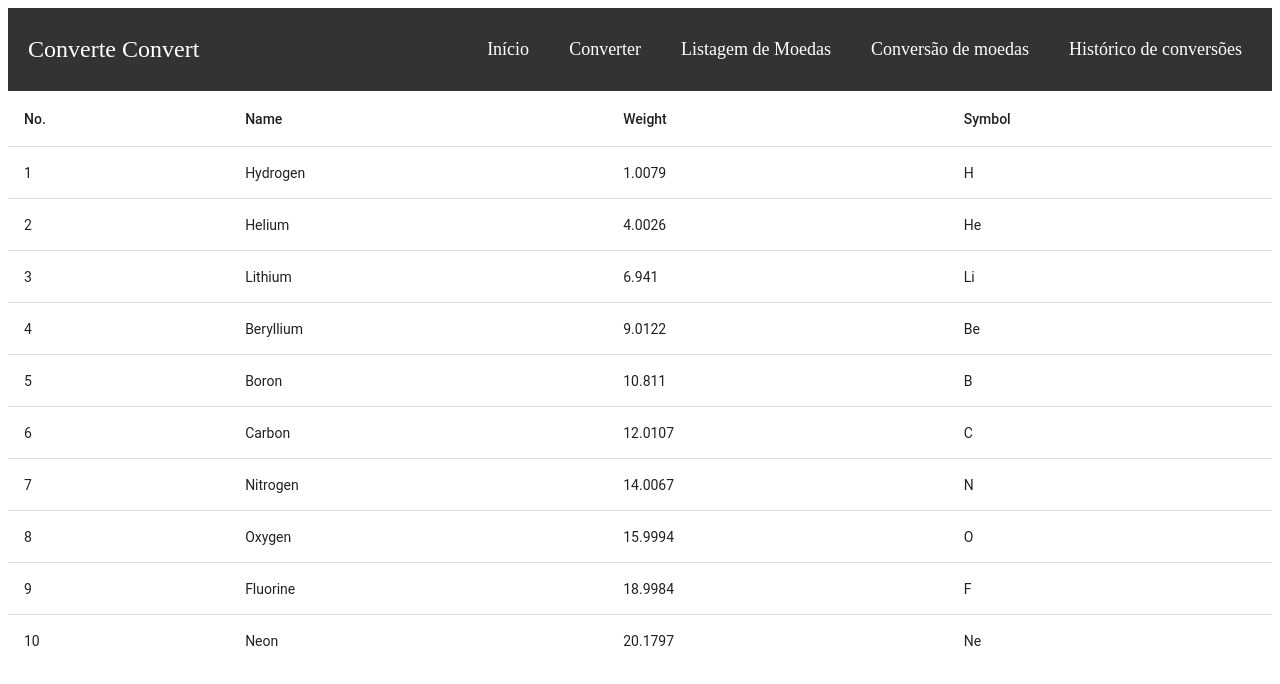
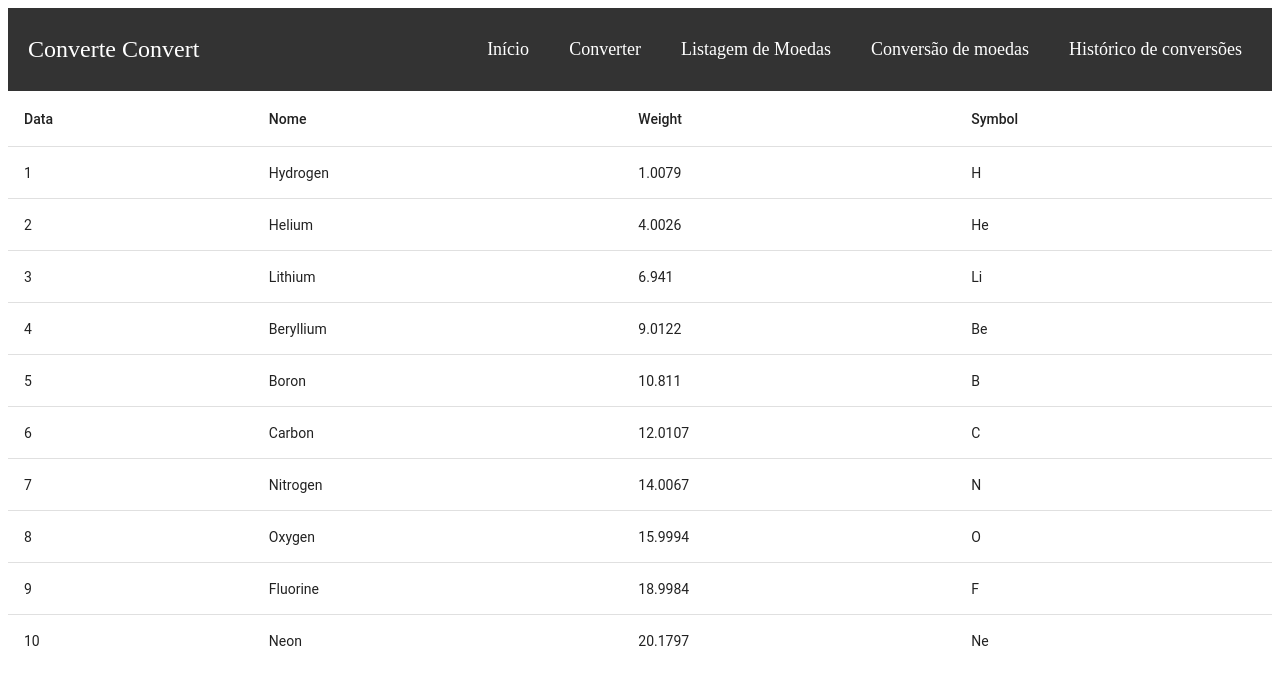
Before and after one commit to eduardocarlosd/convert-currency, an Angular app in the folder converte-convert/: page /historico-conversoes in a window 1280 px wide. Shown: the top 684 px of the page. Built offline with nearby package versions, Linux system fonts and the light colour scheme.

Commit message:
add angular/material e criando tabela

```diff
--- a/converte-convert/src/app/historico-conversoes/historico-conversoes.component.html
+++ b/converte-convert/src/app/historico-conversoes/historico-conversoes.component.html
@@ -5,13 +5,13 @@
 
     <!-- Position Column -->
     <ng-container matColumnDef="position">
-      <th mat-header-cell *matHeaderCellDef> No. </th>
+      <th mat-header-cell *matHeaderCellDef> Data</th>
       <td mat-cell *matCellDef="let element"> {{element.position}} </td>
     </ng-container>
 
     <!-- Name Column -->
     <ng-container matColumnDef="name">
-      <th mat-header-cell *matHeaderCellDef> Name </th>
+      <th mat-header-cell *matHeaderCellDef> Nome </th>
       <td mat-cell *matCellDef="let element"> {{element.name}} </td>
     </ng-container>
 
```
